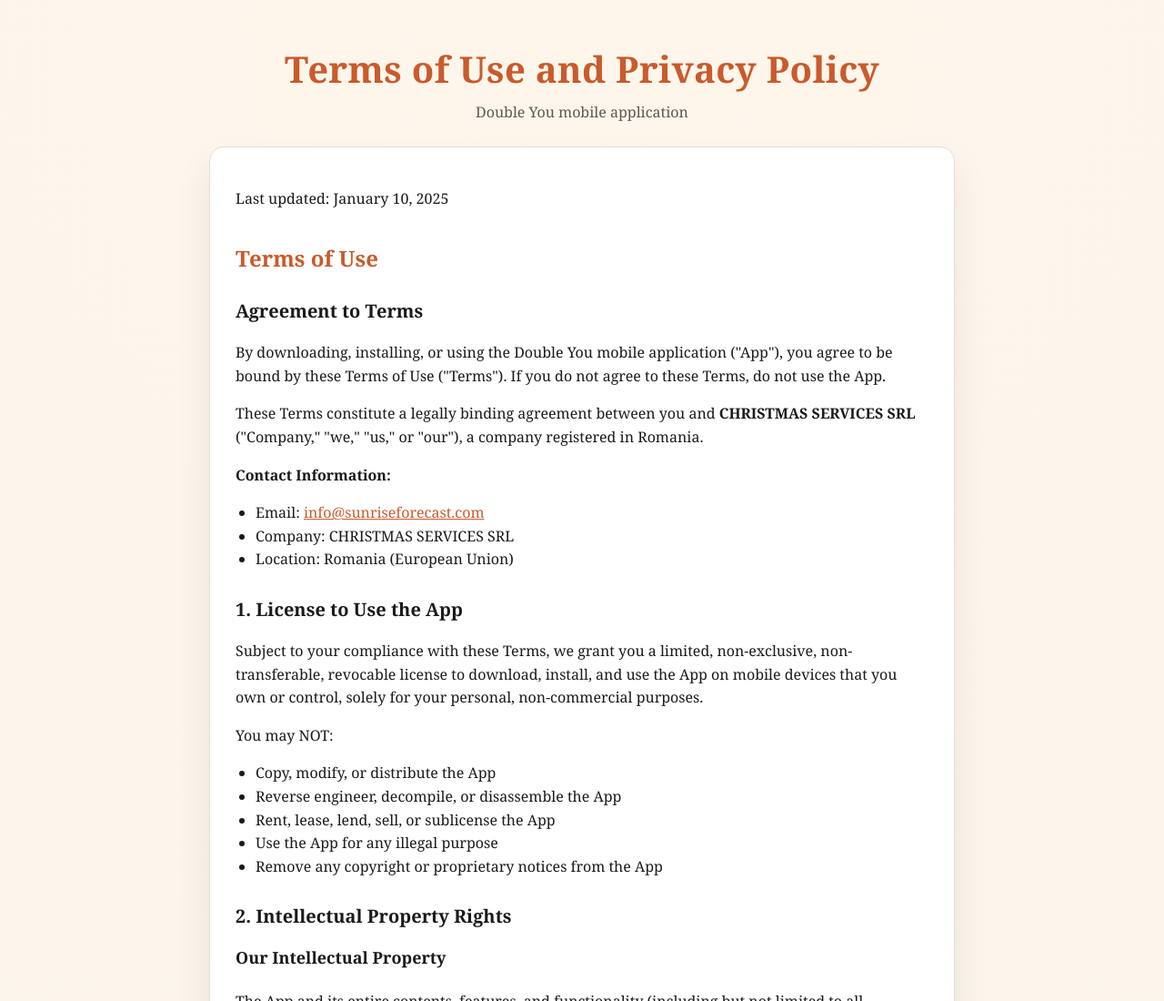
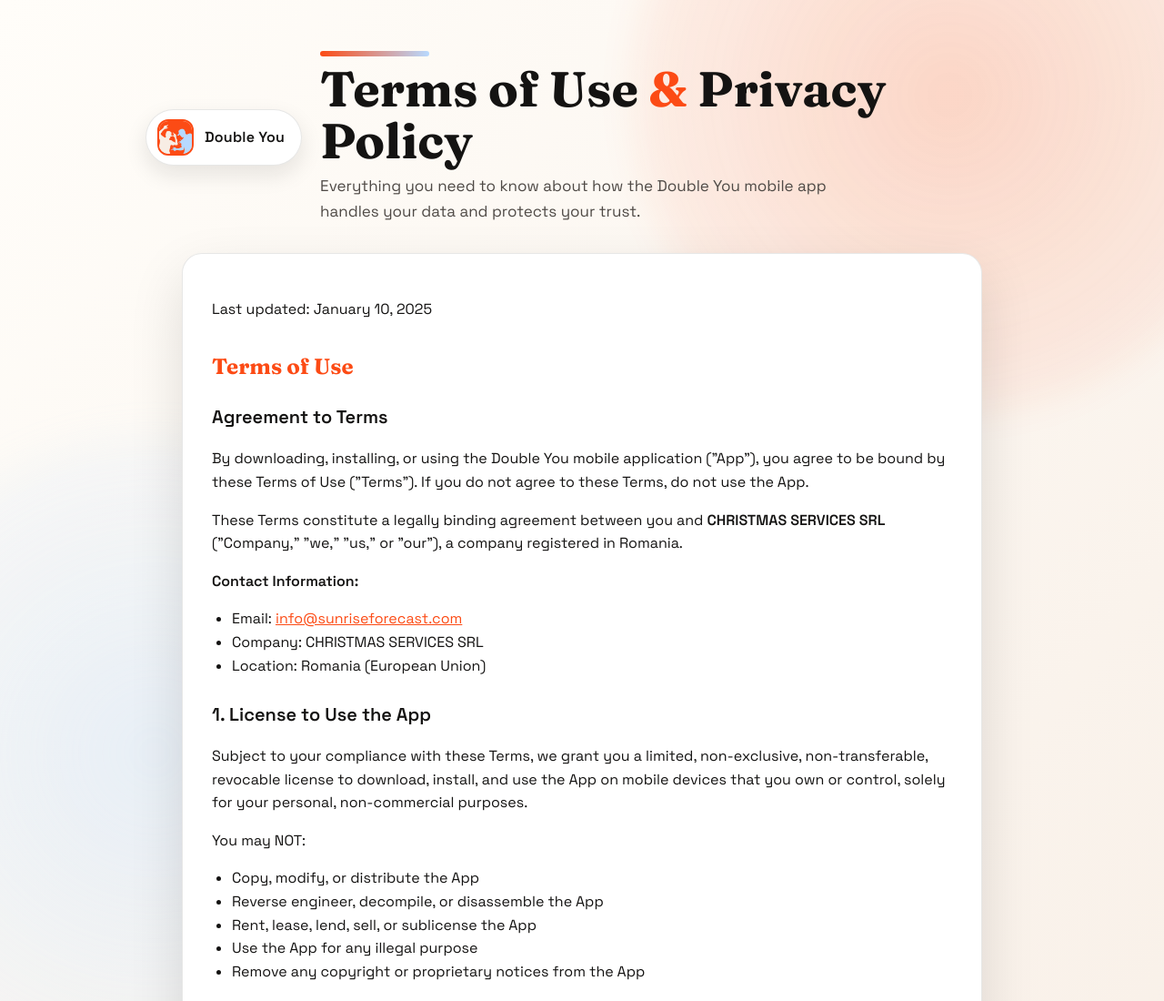
Before and after one commit to christmas97/docs, a plain HTML site: page index.html in a window 1280 px wide. Shown: the top 1100 px of the page at 91% size. Drawn offline with nearby package versions, Linux system fonts and the light colour scheme.

Commit message:
Refresh policy page styling

```diff
--- a/index.html
+++ b/index.html
@@ -5,14 +5,18 @@
     <meta name="viewport" content="width=device-width, initial-scale=1" />
     <title>Terms of Use and Privacy Policy</title>
     <style>
+      @import url("https://fonts.googleapis.com/css2?family=Fraunces:wght@600;700&family=Space+Grotesk:wght@400;500;600&display=swap");
+
       :root {
         color-scheme: light;
-        --bg: #f7f3ee;
-        --ink: #1b1a19;
-        --muted: #5e5751;
+        --orange: #fc4b15;
+        --blue: #b7d9ff;
+        --cream: #f7ede4;
+        --ink: #141312;
+        --muted: #4f4a46;
         --card: #ffffff;
-        --accent: #c95b2c;
-        --border: #e4ddd4;
+        --border: rgba(20, 19, 18, 0.1);
+        --shadow: 0 24px 60px rgba(20, 19, 18, 0.12);
       }
 
       * {
@@ -21,55 +25,135 @@
 
       body {
         margin: 0;
-        font-family: "Georgia", "Times New Roman", serif;
-        background: radial-gradient(circle at top, #fff6eb 0%, #f7f3ee 45%, #efe8de 100%);
+        min-height: 100vh;
+        font-family: "Space Grotesk", "Segoe UI", sans-serif;
+        background: linear-gradient(130deg, #fffdf9 0%, var(--cream) 35%, #ffffff 55%, var(--blue) 100%);
         color: var(--ink);
+        position: relative;
+        overflow-x: hidden;
+      }
+
+      body::before,
+      body::after {
+        content: "";
+        position: fixed;
+        width: 55vw;
+        height: 55vw;
+        border-radius: 999px;
+        filter: blur(20px);
+        opacity: 0.35;
+        z-index: 0;
+        pointer-events: none;
+      }
+
+      body::before {
+        top: -20vw;
+        right: -10vw;
+        background: radial-gradient(circle, rgba(252, 75, 21, 0.55), rgba(252, 75, 21, 0));
+        animation: floatOne 18s ease-in-out infinite;
+      }
+
+      body::after {
+        bottom: -30vw;
+        left: -15vw;
+        background: radial-gradient(circle, rgba(183, 217, 255, 0.85), rgba(183, 217, 255, 0));
+        animation: floatTwo 20s ease-in-out infinite;
+      }
+
+      .page {
+        position: relative;
+        z-index: 1;
       }
 
       header {
-        padding: 48px 20px 24px;
-        text-align: center;
+        padding: 56px 20px 32px;
       }
 
-      header h1 {
-        margin: 0 0 8px;
-        font-size: clamp(28px, 4vw, 40px);
-        letter-spacing: 0.3px;
+      .hero {
+        max-width: 960px;
+        margin: 0 auto;
+        display: grid;
+        gap: 20px;
+        align-items: center;
+        grid-template-columns: minmax(0, 1fr);
       }
 
-      header p {
+      .hero__badge {
+        display: inline-flex;
+        align-items: center;
+        gap: 12px;
+        padding: 10px 18px 10px 12px;
+        border-radius: 999px;
+        background: #ffffff;
+        border: 1px solid var(--border);
+        box-shadow: 0 10px 25px rgba(20, 19, 18, 0.1);
+        font-weight: 600;
+        letter-spacing: 0.2px;
+        width: fit-content;
+      }
+
+      .hero__badge img {
+        width: 40px;
+        height: 40px;
+        border-radius: 12px;
+        border: 2px solid var(--orange);
+        background: var(--cream);
+      }
+
+      .hero__title {
+        font-family: "Fraunces", "Times New Roman", serif;
+        font-size: clamp(32px, 4.6vw, 54px);
+        line-height: 1.05;
+        margin: 8px 0 8px;
+      }
+
+      .hero__title span {
+        color: var(--orange);
+      }
+
+      .hero__subtitle {
         margin: 0;
         color: var(--muted);
-        font-size: 16px;
+        font-size: 17px;
+        max-width: 560px;
+      }
+
+      .hero__stripe {
+        height: 6px;
+        width: 120px;
+        border-radius: 999px;
+        background: linear-gradient(90deg, var(--orange), var(--blue));
       }
 
       main {
-        max-width: 860px;
-        margin: 0 auto 64px;
+        max-width: 920px;
+        margin: 0 auto 72px;
         padding: 0 20px;
       }
 
       .card {
         background: var(--card);
+        border-radius: 22px;
+        padding: 32px;
+        box-shadow: var(--shadow);
         border: 1px solid var(--border);
-        border-radius: 16px;
-        padding: 28px;
-        box-shadow: 0 20px 40px rgba(27, 26, 25, 0.08);
+        animation: rise 0.8s ease-out both;
       }
 
-      h1,
-      h2 {
+      #content h1,
+      #content h2 {
         margin-top: 36px;
         font-size: 24px;
-        color: var(--accent);
+        color: var(--orange);
+        font-family: "Fraunces", "Times New Roman", serif;
       }
 
-      h3 {
+      #content h3 {
         margin-top: 28px;
         font-size: 20px;
       }
 
-      h4 {
+      #content h4 {
         margin-top: 20px;
         font-size: 18px;
       }
@@ -89,18 +173,66 @@
       }
 
       a {
-        color: var(--accent);
+        color: var(--orange);
       }
 
       .loading {
         color: var(--muted);
+        letter-spacing: 0.2px;
+      }
+
+      @keyframes rise {
+        from {
+          opacity: 0;
+          transform: translateY(18px);
+        }
+        to {
+          opacity: 1;
+          transform: translateY(0);
+        }
+      }
+
+      @keyframes floatOne {
+        0%,
+        100% {
+          transform: translate3d(0, 0, 0);
+        }
+        50% {
+          transform: translate3d(-20px, 15px, 0);
+        }
+      }
+
+      @keyframes floatTwo {
+        0%,
+        100% {
+          transform: translate3d(0, 0, 0);
+        }
+        50% {
+          transform: translate3d(20px, -10px, 0);
+        }
+      }
+
+      @media (min-width: 900px) {
+        .hero {
+          grid-template-columns: auto minmax(0, 1fr);
+        }
       }
     </style>
   </head>
   <body>
+    <div class="page">
       <header>
-      <h1>Terms of Use and Privacy Policy</h1>
-      <p>Double You mobile application</p>
+        <div class="hero">
+          <div class="hero__badge">
+            <img src="icon-9-1024.png" alt="Double You app icon" />
+            Double You
+          </div>
+          <div>
+            <div class="hero__stripe" aria-hidden="true"></div>
+            <h1 class="hero__title">Terms of Use <span>&amp;</span> Privacy Policy</h1>
+            <p class="hero__subtitle">Everything you need to know about how the Double You mobile app handles your data and protects your trust.</p>
+          </div>
+        </div>
       </header>
 
       <main>
@@ -108,6 +240,7 @@
           <div id="content" class="loading">Loading policy content...</div>
         </section>
       </main>
+    </div>
 
     <script src="https://cdn.jsdelivr.net/npm/marked/marked.min.js"></script>
     <script>
```
Also changed, not shown: icon-9-1024.png (added). Lines whose indentation alone changed are shown as unchanged.
